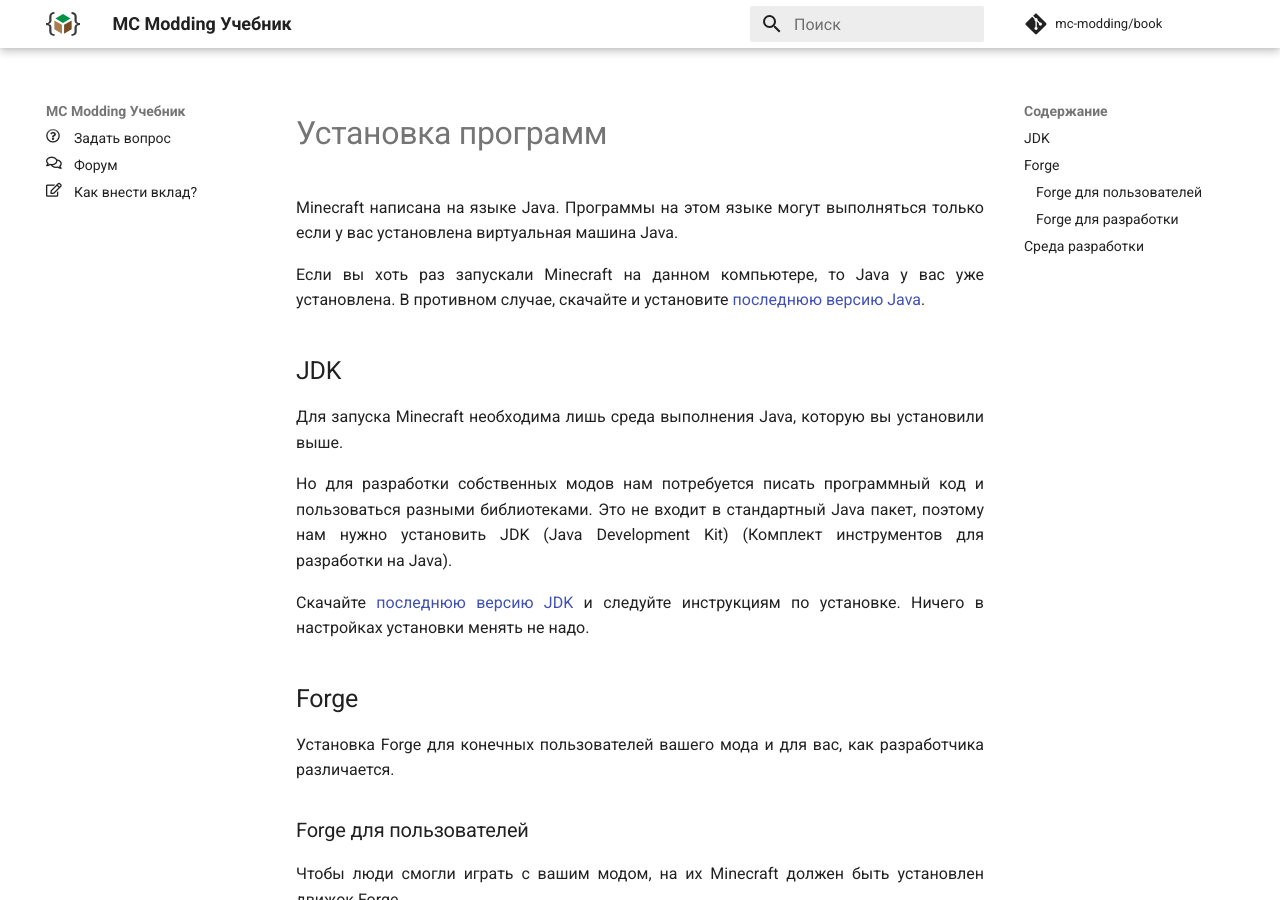
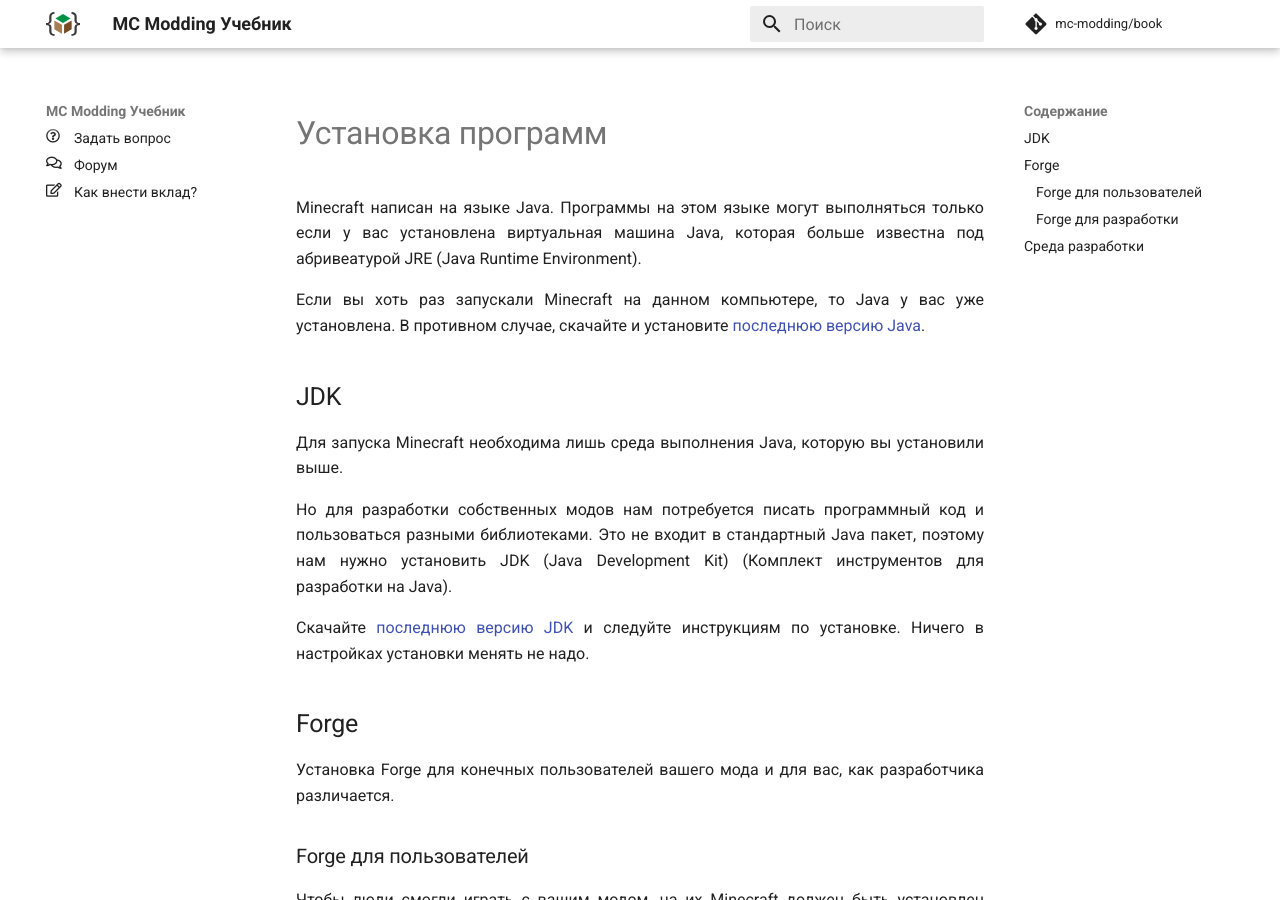
Before and after one commit to mc-modding/book, an MkDocs documentation site: the page built from docs/any-version/preparation/install/index.md, in a window 1280 px wide and 900 px high. Built offline with MkDocs 1.6.1 and Material for MkDocs 9.7.7, drawn with Linux system fonts in a browser that asks for light colours; nearby versions of some CDN libraries; comment, search, counter and statistics services are not loaded.

Commit message:
refactor(docs): Мелкие дополнения оригинального текста

```diff
--- a/docs/any-version/preparation/install/index.md
+++ b/docs/any-version/preparation/install/index.md
@@ -2,7 +2,7 @@
 
 # Установка программ
 
-Minecraft написана на языке Java. Программы на этом языке могут выполняться только если у вас установлена виртуальная машина Java.
+Minecraft написан на языке Java. Программы на этом языке могут выполняться только если у вас установлена виртуальная машина Java, которая больше известна под абривеатурой JRE (Java Runtime Environment).
 
 Если вы хоть раз запускали Minecraft на данном компьютере, то Java у вас уже установлена. В противном случае, скачайте и установите [последнюю версию Java](https://java.com/ru/download/).
 
```
